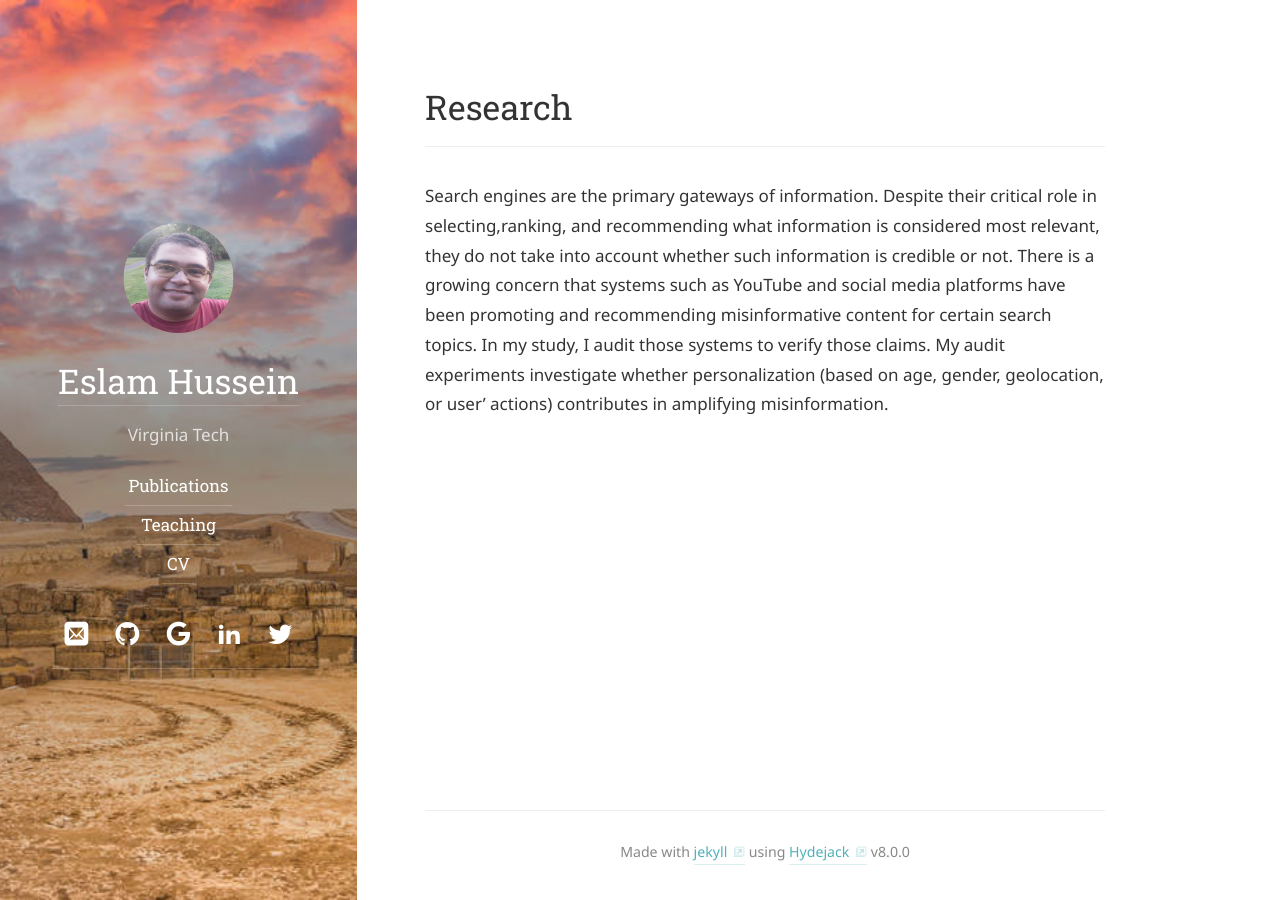
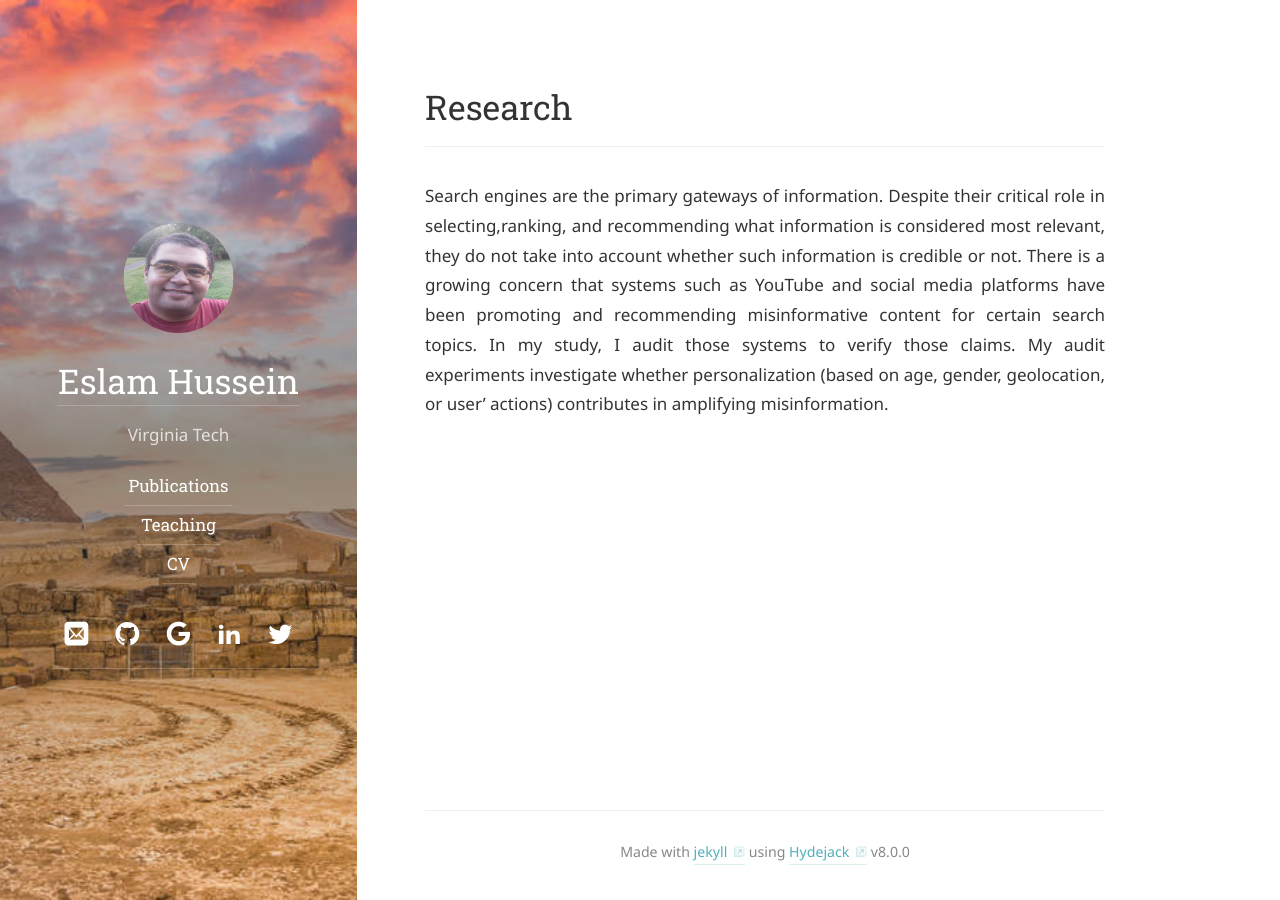
Before and after one commit to EslamAli86/eslamali86.github.io, a Jekyll site: the page built from research.md, in a window 1280 px wide. Built offline with Jekyll 4.4.1, drawn with Linux system fonts in a browser that asks for light colours; some web fonts are replaced.

Commit message:
fix alignment in research.md

```diff
--- a/research.md
+++ b/research.md
@@ -6,4 +6,4 @@ menu: false
 order: 2
 ---
 
-Search engines are the primary gateways of information. Despite their critical role in selecting,ranking, and recommending what information is considered most relevant, they do not take into account whether such information is credible or not. There is a growing concern that systems such as YouTube and social media platforms have been promoting and recommending misinformative content for certain search topics. In my study, I audit those systems to verify those claims. My audit experiments investigate whether personalization (based on age, gender, geolocation, or user’ actions) contributes in amplifying misinformation.
+<p align="justify">Search engines are the primary gateways of information. Despite their critical role in selecting,ranking, and recommending what information is considered most relevant, they do not take into account whether such information is credible or not. There is a growing concern that systems such as YouTube and social media platforms have been promoting and recommending misinformative content for certain search topics. In my study, I audit those systems to verify those claims. My audit experiments investigate whether personalization (based on age, gender, geolocation, or user’ actions) contributes in amplifying misinformation.</p>
```
